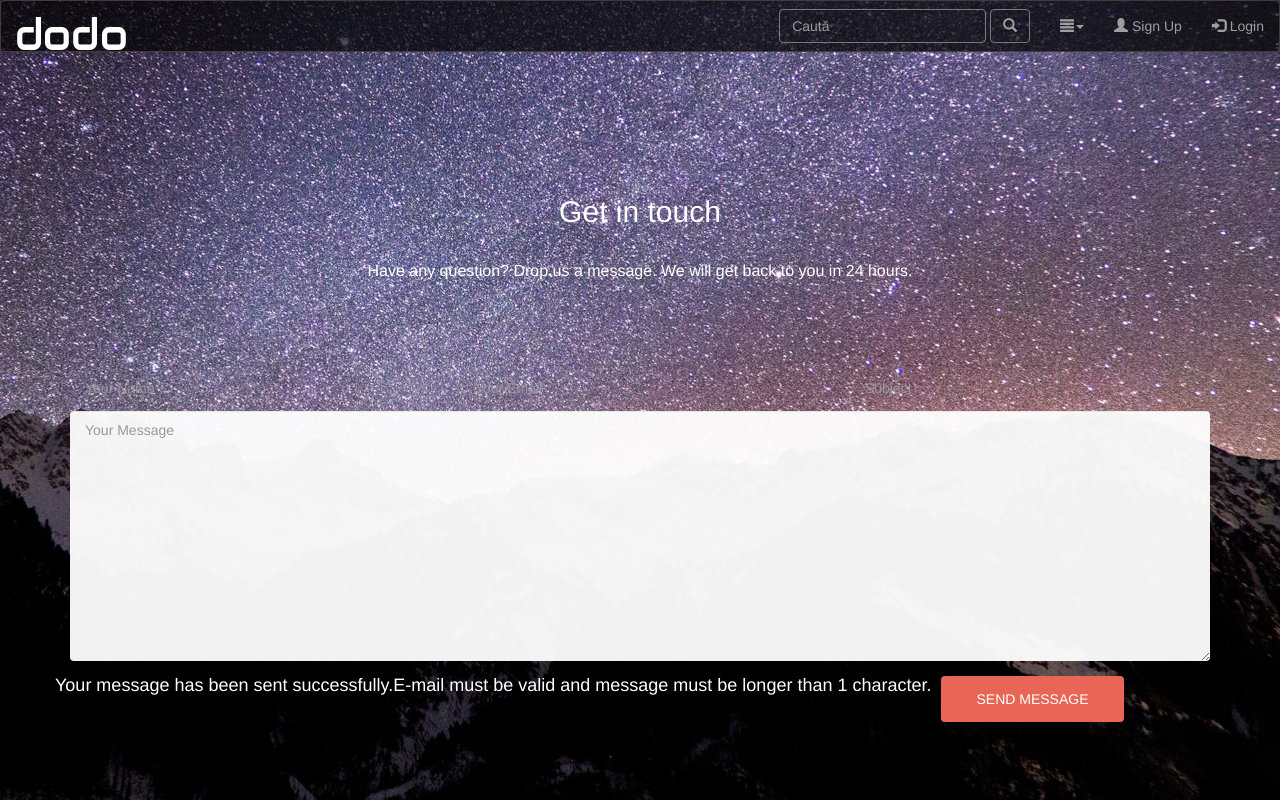
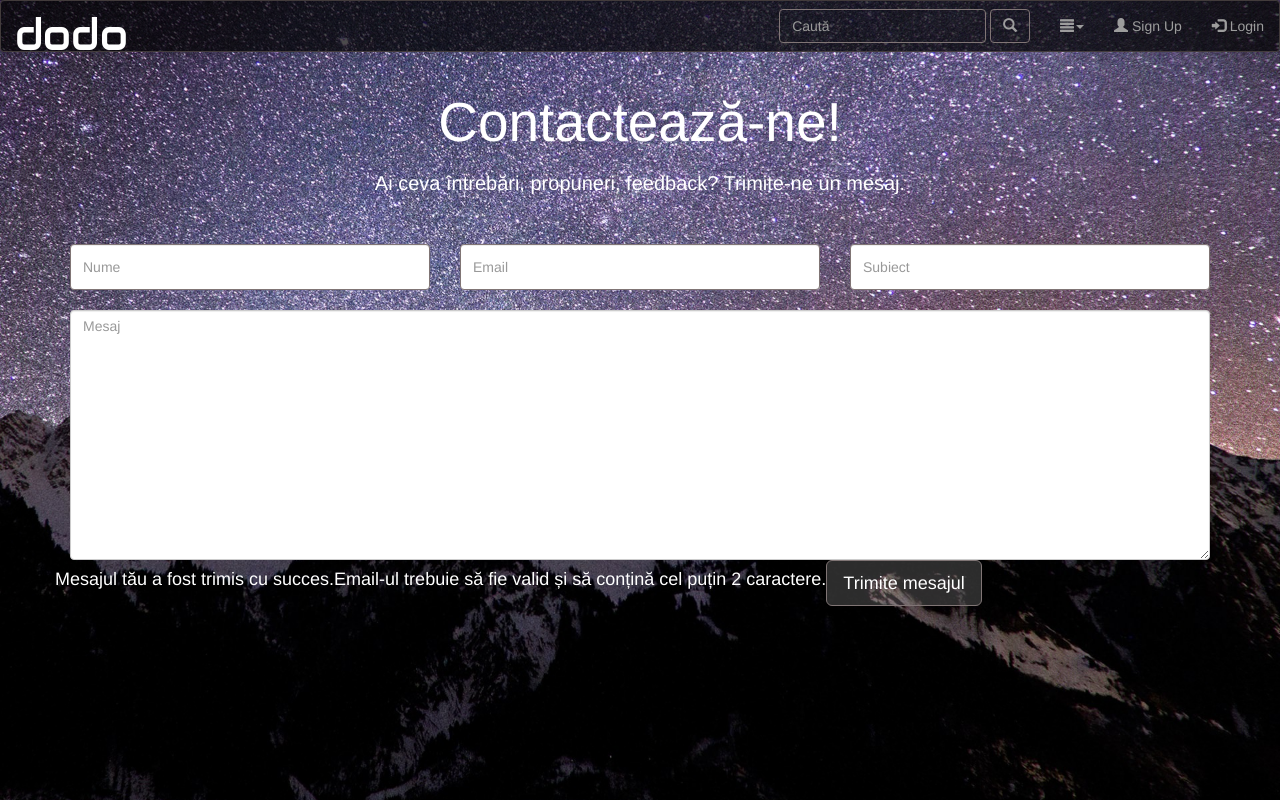
Before and after one commit to vladutzik/dodo.md, a Flask app: page /contact_us in a window 1280 px wide. Run offline with Flask 2, Linux system fonts and the light colour scheme; parts of the project's set-up code (start-up, migrations or seed data) failed here and were passed over; some libraries are stand-ins or nearby versions.

Commit message:
created form for email

```diff
--- a/app/static/main.css
+++ b/app/static/main.css
@@ -116,20 +116,6 @@ body, html {
 #background {
 	min-height: 100%;
 }
-
-/* =======================================================================
-Zerif -One Page Respossive HTML5 Template
-======================================================================= */
-
-/* --------------------------------------
-=========================================
-GLOBAL STYLES
-=========================================
------------------------------------------*/
-
-/*---------------------------------------
- **   BUTTONS                        -----
------------------------------------------*/
 
 .buttons {
 	text-align: center;
@@ -607,186 +593,67 @@ GLOBAL STYLES
     margin-bottom: 0px;
 }
 
-
-/*
-li{
-	display:inline-block;
-	padding-left: 20px;
+.textarea.form-control {
+    height: auto;
+}
+.textarea-box {
+    border: 0px none;
+    text-align: left;
+    text-transform: none;
+    padding: 9px 9px 9px 15px;
+    min-height: 250px;
+    display: inline-block;
+    border-radius: 4px;
+    background: rgba(255, 255, 255, 0.95) none repeat scroll 0% 0%;
+}
+.form-control {
+	/*background:white !important;*/
+    display: block;
+    width: 100%;
+    height: 34px;
+    padding: 6px 12px;
+    font-size: 14px;
+    line-height: 1.42857;
+    color: #555;
+    background-color: #FFF;
+    background-image: none;
+    border: 1px solid #CCC;
+    border-radius: 4px;
+    box-shadow: 0px 1px 1px rgba(0, 0, 0, 0.075) inset ;
+    transition: border-color 0.15s ease-in-out 0s, box-shadow 0.15s ease-in-out 0s;
+}
+#name{
+	background:white !important;
+	/*color: black;*/
+}
+#email{
+	background:white !important;
+}
+#subject{
+	background:white !important;
+	/*color: black;*/
 }
 
-a {
-	color:gray;
-	text-decoration: none;
-	padding-left: 20px;
+.contact-us {
+    padding-top: 10px;
 }
 
-ul li {
-	display: inline-block;
-	padding-left: 20px;
+.section-header h6 {
+    font-size: 20px;
+}
+.h2, h2 {
+    font-size: 55px;
+}
+#message {
+	margin-top: 20px;
+	/*color: black;*/
 }
 
-img {
-	max-width: 100%;
+.section-header {
+    text-align: center;
+    padding-bottom: 40px;
 }
 
-hr{
-	height: 12px;
-	border:0;
-	box-shadow: inset 0 12px 12px -12px rgba(0, 0 , 0 , 0.5)
+.contact-form input, .contact-form textarea {
+	color: black;
 }
-
-body {
-  background: #2ecc71 url("http://www.crossfitdefined.com/wp-content/uploads/2013/02/EVENTS.jpg") no-repeat center center fixed;
-  -webkit-background-size: cover;
-  -moz-background-size: cover;
-  -o-background-size: cover;
-  background-size: cover;
-  font-family: "Roboto";
-  -webkit-font-smoothing: antialiased;
-  -moz-osx-font-smoothing: grayscale;
-  margin-top: 50px;
-}
-body::before {
-  z-index: -1;
-  content: '';
-  position: fixed;
-  top: 0;
-  left: 0;
-  background: #2ecc71;
-  background: rgba(255, 204, 153, 0.9);
-  width: 100%;
-  height: 98%;
-}
-.form {
-  margin:70px 15%;
-  background: #fff;
-  padding: 40px;
-  box-shadow: 0 0 3px rgba(0, 0, 0, 0.3);
-}
-.form h2 {
-  margin: 0 0 20px;
-  line-height: 1;
-  color: #FFFFFF;
-  font-size: 18px;
-  font-weight: 400;
-}
-.form input {
-  outline: none;
-  display: block;
-  width: 100%;
-  margin: 0 0 20px;
-  padding: 10px 15px;
-  border: 1px solid #ccc;
-  color: #ccc;
-  font-family: "Roboto";
-  -webkit-box-sizing: border-box;
-  -moz-box-sizing: border-box;
-  box-sizing: border-box;
-  font-size: 14px;
-  font-wieght: 400;
-  -webkit-font-smoothing: antialiased;
-  -moz-osx-font-smoothing: grayscale;
-  -webkit-transition: 0.2s linear;
-  -moz-transition: 0.2s linear;
-  -ms-transition: 0.2s linear;
-  -o-transition: 0.2s linear;
-  transition: 0.2s linear;
-}
-.form input:focus {
-  color: #333;
-  border: 1px solid #2ecc71;
-}
-
-.form button {
-  cursor: pointer;
-  background: #2ecc71;
-  width: 100%;
-  padding: 10px 15px;
-  border: 0;
-  color: #fff;
-  font-family: "Roboto";
-  font-size: 14px;
-  font-weight: 400;
-  -webkit-font-smoothing: antialiased;
-  -moz-osx-font-smoothing: grayscale;
-  -webkit-transition: 0.2s linear;
-  -moz-transition: 0.2s linear;
-  -ms-transition: 0.2s linear;
-  -o-transition: 0.2s linear;
-  transition: 0.2s linear;
-}
-.form button:hover {
-  background: #27ae60;
-}
-
-submitfield {
-  cursor: pointer;
-  background: #2ecc71;
-  width: 100%;
-  padding: 10px 15px;
-  border: 0;
-  color: #fff;
-  font-family: "Roboto";
-  font-size: 14px;
-  font-weight: 400;
-  -webkit-font-smoothing: antialiased;
-  -moz-osx-font-smoothing: grayscale;
-  -webkit-transition: 0.2s linear;
-  -moz-transition: 0.2s linear;
-  -ms-transition: 0.2s linear;
-  -o-transition: 0.2s linear;
-  transition: 0.2s linear;
-}
-.form button:hover {
-  background: #27ae60;
-}
-
-.nav-bar {
-	margin-top: 0cm;
-	background-color: black;
-	border-style: solid;
-	border-radius: 5px;
-}
-
-.logo {
-	background-color: red;
-}
-
-.intro {
-	background-color: #CC6699;
-}
-
-.top_event {
-	background-color: #CC6622;
-	height: 200px;
-}
-
-.tales {
-  width: 100%;
-  vertical-align: center;
-}
-
-.carousel-inner{
-  height: 400px !important;
-  margin: auto 20% auto auto;
-  vertical-align: center;
-}
-
-.carousel {
-	width: 100%;
-	background-color: #222;
-}
-
-.add_top_margin_100px {
-	margin-top: 100px;
-}
-
-.gray_text {
-	color: rgba(2, 2, 2, 0.4);
-}
-
-.add_top_margin_20px {
-	margin-top: 20px;
-}
-
-*/
--- a/app/templates/contact_us.html
+++ b/app/templates/contact_us.html
@@ -45,7 +45,7 @@
       </ul>
       <form class="navbar-form navbar-right" role="search">
         <div class="form-group">
-          <input type="text" class="form-control" placeholder="Caut&#259">
+          <input type="text" class="form-control" placeholder="Caută">
         </div>
         <button type="submit" class="btn btn-default btn-search" >
           <span class="glyphicon glyphicon-search" aria-hidden="true"></span>
@@ -62,43 +62,40 @@
         <div class="section-header">
 
     <!-- SECTION TITLE -->
-    <h2 class="white-text">Get in touch</h2>
+    <h2 class="white-text">Contactează-ne!</h2>
 
     <!-- SHORT DESCRIPTION ABOUT THE SECTION -->
     <h6 class="white-text">
-      Have any question? Drop us a message. We will get back to you in 24 hours.
+      Ai ceva întrebări, propuneri, feedback? Trimite-ne un mesaj.
     </h6>
   </div>
-  <!-- / END SECTION HEADER -->
-
-  <!-- CONTACT FORM-->
   <div class="row">
     <form role="form" class="contact-form" id="contact-form">
       <div style="visibility: visible;-webkit-animation-duration: 1.5s; -moz-animation-duration: 1.5s; animation-duration: 1.5s;-webkit-animation-delay: 0.15s; -moz-animation-delay: 0.15s; animation-delay: 0.15s;" class="wow fadeInLeft animated animated" data-wow-offset="30" data-wow-duration="1.5s" data-wow-delay="0.15s">
       <div class="col-lg-4 col-sm-4">
-        <input name="name" placeholder="Your Name" class="form-control input-box" id="name" type="text">
+        <input name="Nume" placeholder="Nume" class="form-control input-box" id="name" type="text">
       </div>
       <div class="col-lg-4 col-sm-4">
-        <input name="email" placeholder="Your Email" class="form-control input-box" id="email" type="email">
+        <input name="Email" placeholder="Email" class="form-control input-box" id="email" type="email">
       </div>
       <div class="col-lg-4 col-sm-4">
-        <input name="subject" placeholder="Subject" class="form-control input-box" id="subject" type="text">
+        <input name="Subiect" placeholder="Subiect" class="form-control input-box" id="subject" type="text">
       </div>
       </div>
 
       <div style="visibility: visible;-webkit-animation-duration: 1.5s; -moz-animation-duration: 1.5s; animation-duration: 1.5s;-webkit-animation-delay: 0.15s; -moz-animation-delay: 0.15s; animation-delay: 0.15s;" class="col-md-12 wow fadeInRight animated animated" data-wow-offset="30" data-wow-duration="1.5s" data-wow-delay="0.15s">
-        <textarea name="message" class="form-control textarea-box" placeholder="Your Message" id="message"></textarea>
+        <textarea name="message" class="form-control textarea-box" placeholder="Mesaj" id="message"></textarea>
       </div>
       <!-- IF MAIL SENT SUCCESSFULLY -->
           <h4 class="success pull-left white-text">
-            Your message has been sent successfully.
+            Mesajul tău a fost trimis cu succes.
           </h4>
 
           <!-- IF MAIL SENDING UNSUCCESSFULL -->
           <h4 class="error pull-left white-text">
-            E-mail must be valid and message must be longer than 1 character.
+            Email-ul trebuie să fie valid și să conțină cel puțin 2 caractere.
           </h4>
-      <button style="visibility: visible;-webkit-animation-duration: 1.5s; -moz-animation-duration: 1.5s; animation-duration: 1.5s;-webkit-animation-delay: 0.15s; -moz-animation-delay: 0.15s; animation-delay: 0.15s;" class="btn btn-primary custom-button red-btn wow fadeInLeft animated animated" id="submit" data-wow-offset="30" data-wow-duration="1.5s" data-wow-delay="0.15s" type="submit">Send Message</button>
+      <button style="visibility: visible;-webkit-animation-duration: 1.5s; -moz-animation-duration: 1.5s; animation-duration: 1.5s;-webkit-animation-delay: 0.15s; -moz-animation-delay: 0.15s; animation-delay: 0.15s;" class="btn btn-default btn-lg btn-index wow fadeInLeft animated animated" id="submit" data-wow-offset="30" data-wow-duration="1.5s" data-wow-delay="0.15s" type="submit">Trimite mesajul</button>
     </form>
   </div>
   <!-- / END CONTACT FORM-->
```
Also changed, not shown: app/forms.py (+7 -24 lines), app/models.py (+0 -50 lines), app/views.py (+4 -12 lines).
